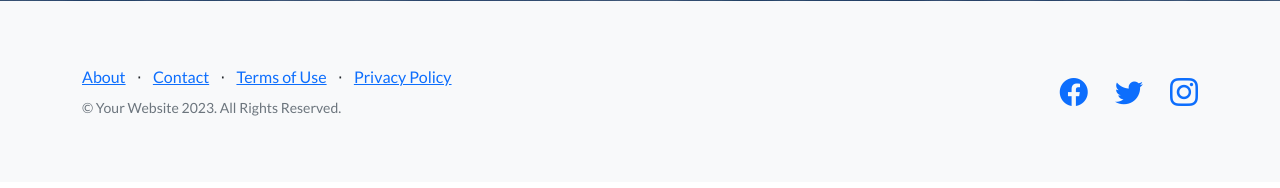
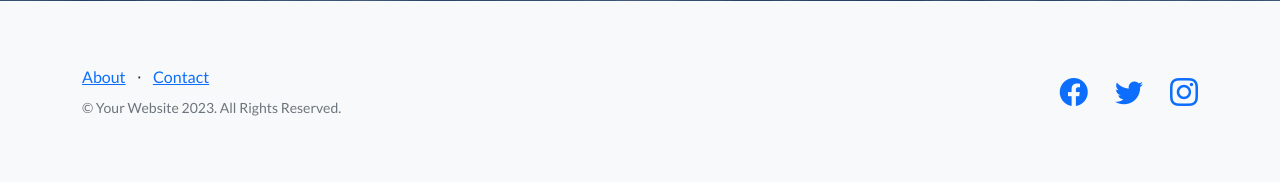
Before and after one commit to ferrufinofranco/ProyectoFinalCoderhouse-Ferrufino-Lancia, a Django app: page /blog/home/ in a window 1280 px wide. Shown: the part 612-800 px from the top of the page. Run offline with Django 4.2, Linux system fonts and the light colour scheme; some libraries are stand-ins or nearby versions.

Commit message:
finalcommit

```diff
--- a/templates/base/footer.html
+++ b/templates/base/footer.html
@@ -3,13 +3,9 @@
         <div class="row">
             <div class="col-lg-6 h-100 text-center text-lg-start my-auto">
                 <ul class="list-inline mb-2">
-                    <li class="list-inline-item"><a href="base/about.html">About</a></li>
+                    <li class="list-inline-item"><a href="{% url 'About' %}">About</a></li>
                     <li class="list-inline-item">⋅</li>
                     <li class="list-inline-item"><a href="#!">Contact</a></li>
-                    <li class="list-inline-item">⋅</li>
-                    <li class="list-inline-item"><a href="#!">Terms of Use</a></li>
-                    <li class="list-inline-item">⋅</li>
-                    <li class="list-inline-item"><a href="#!">Privacy Policy</a></li>
                 </ul>
                 <p class="text-muted small mb-4 mb-lg-0">&copy; Your Website 2023. All Rights Reserved.</p>
             </div>
```
